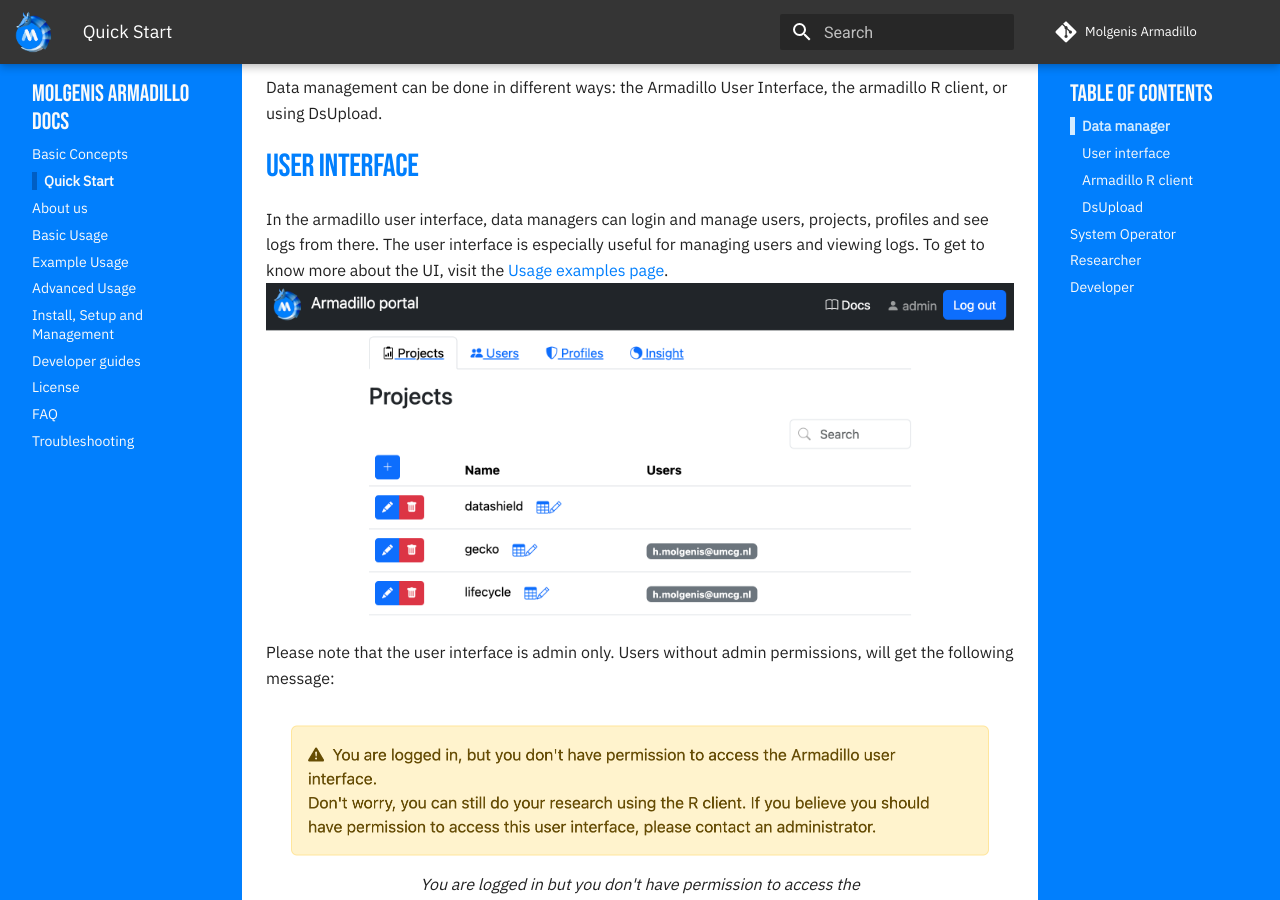
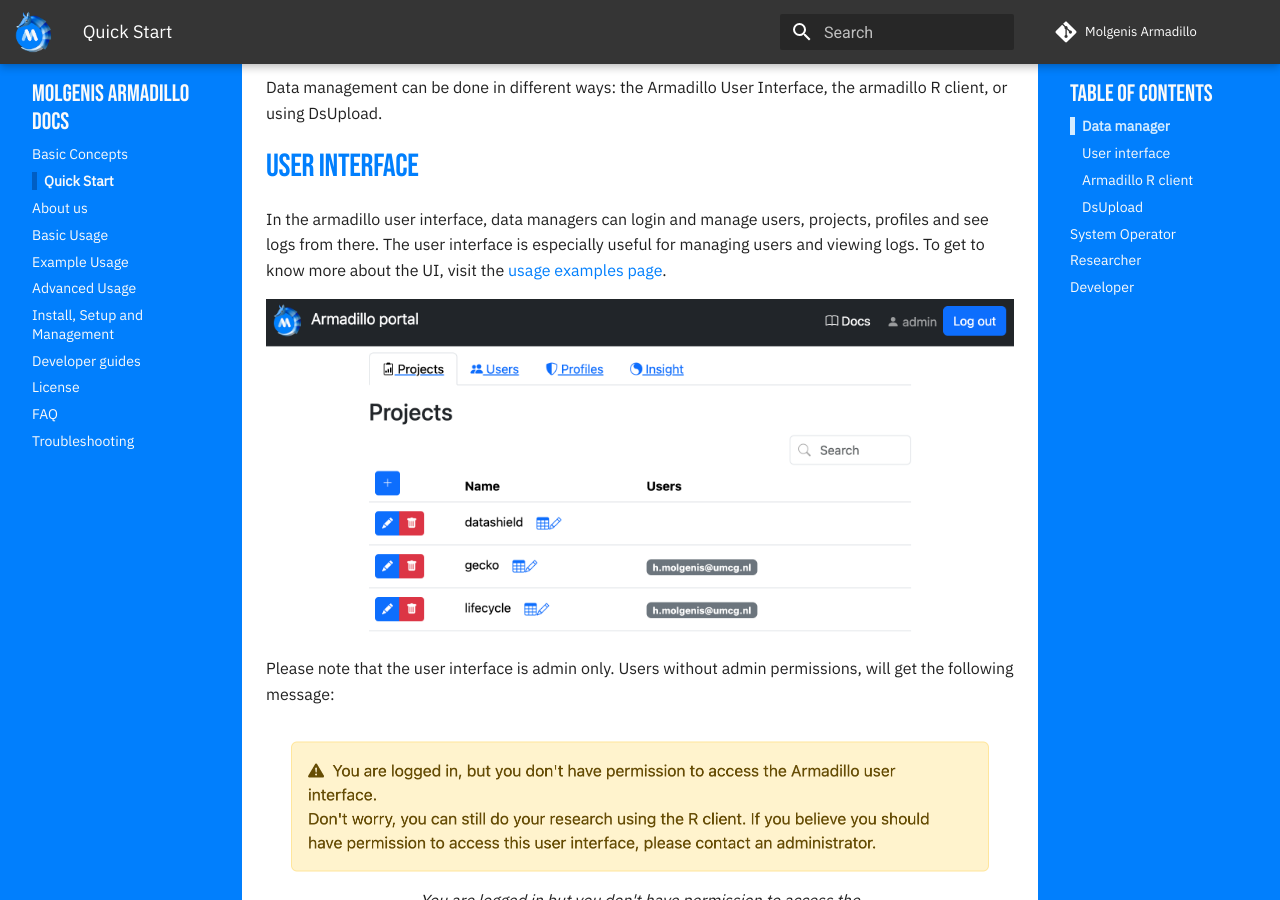
Before and after one commit to molgenis/molgenis-service-armadillo, an MkDocs documentation site: the page built from docs/pages/quick_start.md, in a window 1280 px wide and 900 px high, scrolled down 550 px. Built offline with MkDocs 1.6.1 and Material for MkDocs 9.7.7, drawn with Linux system fonts in a browser that asks for light colours; comment, search, counter and statistics services are not loaded.

Commit message:
docs: fix image and margins

```diff
--- a/docs/pages/quick_start.md
+++ b/docs/pages/quick_start.md
@@ -18,8 +18,9 @@
 ### User interface
 In the armadillo user interface, data managers can login and manage users, projects, profiles and see logs from there.
 The user interface is especially useful for managing users and viewing logs.
-To get to know more about the UI, visit the [Usage examples page](examples_usage.md).
-![ui-projects.png](../img/ui-projects.png)
+To get to know more about the UI, visit the [usage examples page](examples_usage.md).
+
+![ui-projects.png](../img/ui-projects.png){ width="1000" }
 
 Please note that the user interface is admin only. Users without admin permissions, will get the following message:
 
```
